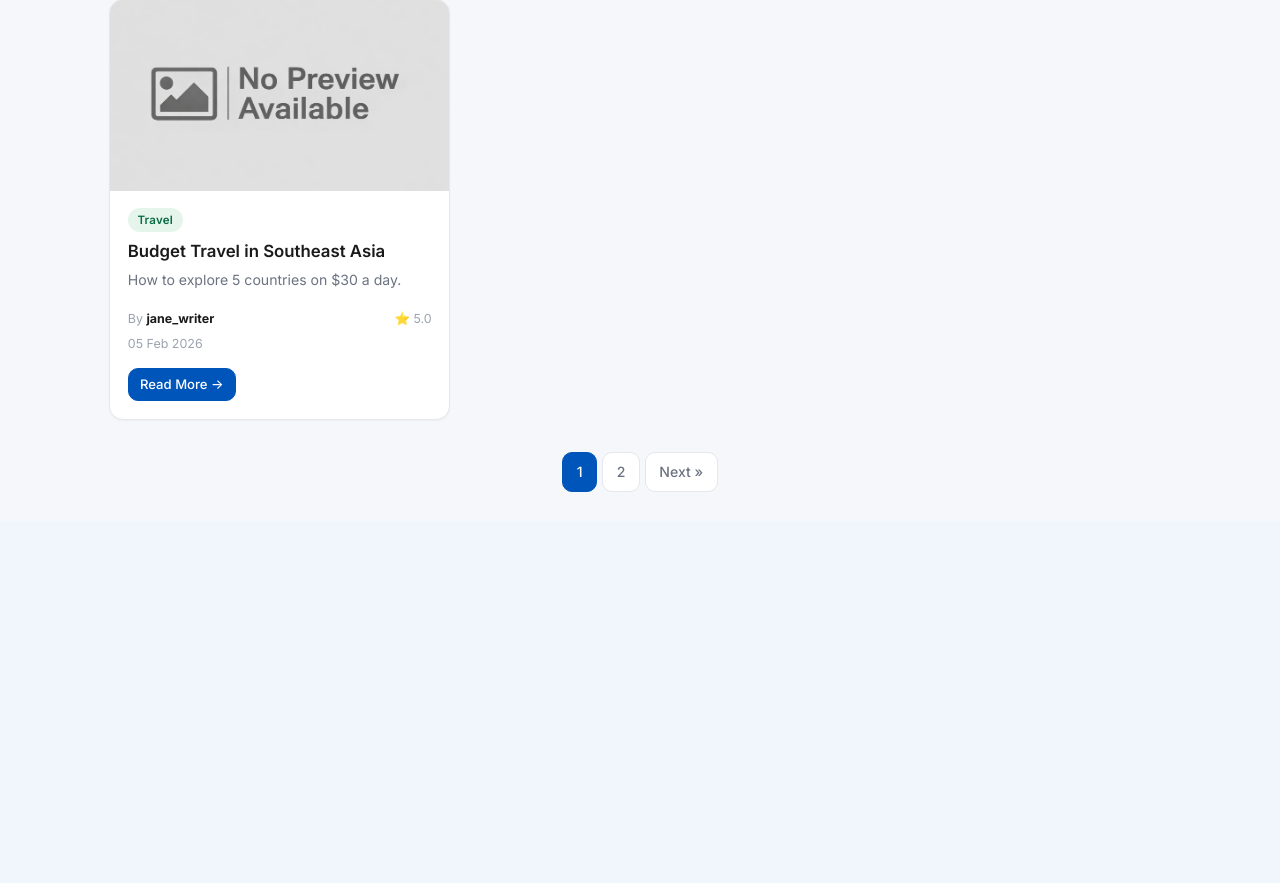
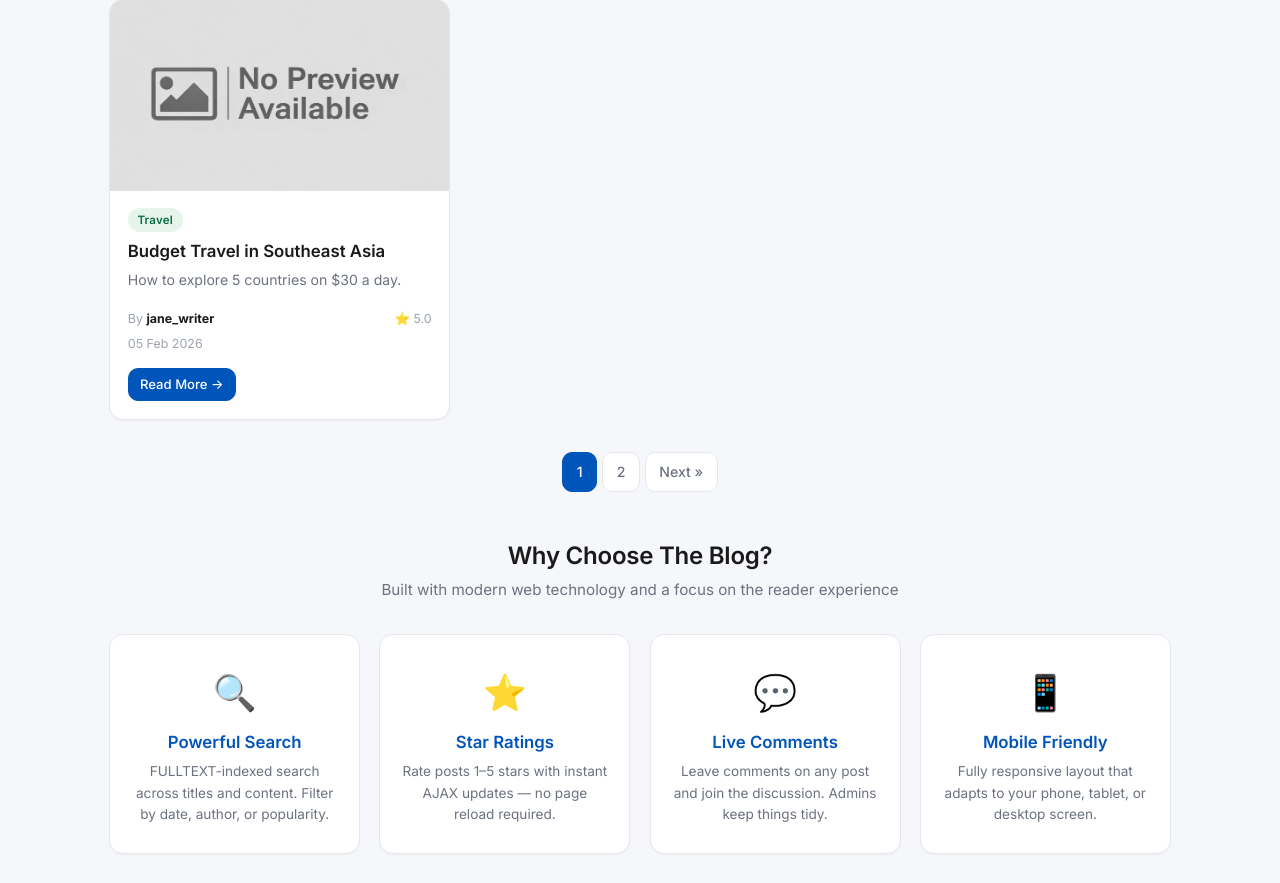
Before and after one commit to kinderflip/DBprog, a PHP site: page / in a window 1280 px wide. Shown: the part 1689-2572 px from the top of the page. Before the commit the page ends 2181 px from the top, so only its background shows below. Run offline with PHP 8.4, Linux system fonts and the light colour scheme; data comes from the database, SQL or seed files in the repository.

Commit message:
Add 'Why Choose Us' feature highlights section to home

```diff
--- a/IT8415_Blog/css/style.css
+++ b/IT8415_Blog/css/style.css
@@ -803,6 +803,57 @@ img { max-width: 100%; display: block; }
     font-weight: 500;
 }
 
+/* ---- Feature cards section ---- */
+.features-section {
+    margin: 3rem 0 1rem;
+    text-align: center;
+}
+.features-section h3 {
+    font-size: 1.5rem;
+    margin-bottom: 0.4rem;
+    letter-spacing: -0.01em;
+}
+.features-section .features-subtitle {
+    color: var(--color-text-muted);
+    margin-bottom: 2rem;
+    font-size: 0.95rem;
+}
+.features-grid {
+    display: grid;
+    grid-template-columns: repeat(auto-fit, minmax(220px, 1fr));
+    gap: 1.2rem;
+}
+.feature-card {
+    background: var(--color-bg);
+    border: 1px solid var(--color-border);
+    border-radius: var(--radius-lg);
+    padding: 1.8rem 1.3rem;
+    box-shadow: var(--shadow-sm);
+    transition: var(--transition);
+    text-align: center;
+}
+.feature-card:hover {
+    transform: translateY(-4px);
+    box-shadow: var(--shadow-md);
+    border-color: var(--color-border-strong);
+}
+.feature-card .feature-icon {
+    font-size: 2.2rem;
+    margin-bottom: 0.7rem;
+    display: block;
+}
+.feature-card h4 {
+    color: var(--color-primary);
+    font-size: 1.05rem;
+    font-weight: 600;
+    margin-bottom: 0.5rem;
+}
+.feature-card p {
+    color: var(--color-text-muted);
+    font-size: 0.85rem;
+    line-height: 1.55;
+}
+
 /* ---- Highlight callout ---- */
 .callout {
     background: var(--color-accent-soft);
--- a/IT8415_Blog/index.php
+++ b/IT8415_Blog/index.php
@@ -158,6 +158,36 @@ if ($allCatsResult) while ($cr = mysqli_fetch_assoc($allCatsResult)) $allCats[]
         <?php endif; ?>
     </div>
     <?php endif; ?>
+
+    <?php if ($page === 1 && !$catFilter): ?>
+    <!-- Why Choose Us — feature highlights -->
+    <div class="features-section">
+        <h3>Why Choose The Blog?</h3>
+        <p class="features-subtitle">Built with modern web technology and a focus on the reader experience</p>
+        <div class="features-grid">
+            <div class="feature-card">
+                <span class="feature-icon">&#128269;</span>
+                <h4>Powerful Search</h4>
+                <p>FULLTEXT-indexed search across titles and content. Filter by date, author, or popularity.</p>
+            </div>
+            <div class="feature-card">
+                <span class="feature-icon">&#11088;</span>
+                <h4>Star Ratings</h4>
+                <p>Rate posts 1&ndash;5 stars with instant AJAX updates &mdash; no page reload required.</p>
+            </div>
+            <div class="feature-card">
+                <span class="feature-icon">&#128172;</span>
+                <h4>Live Comments</h4>
+                <p>Leave comments on any post and join the discussion. Admins keep things tidy.</p>
+            </div>
+            <div class="feature-card">
+                <span class="feature-icon">&#128241;</span>
+                <h4>Mobile Friendly</h4>
+                <p>Fully responsive layout that adapts to your phone, tablet, or desktop screen.</p>
+            </div>
+        </div>
+    </div>
+    <?php endif; ?>
 </div>
 </body>
 </html>
```
